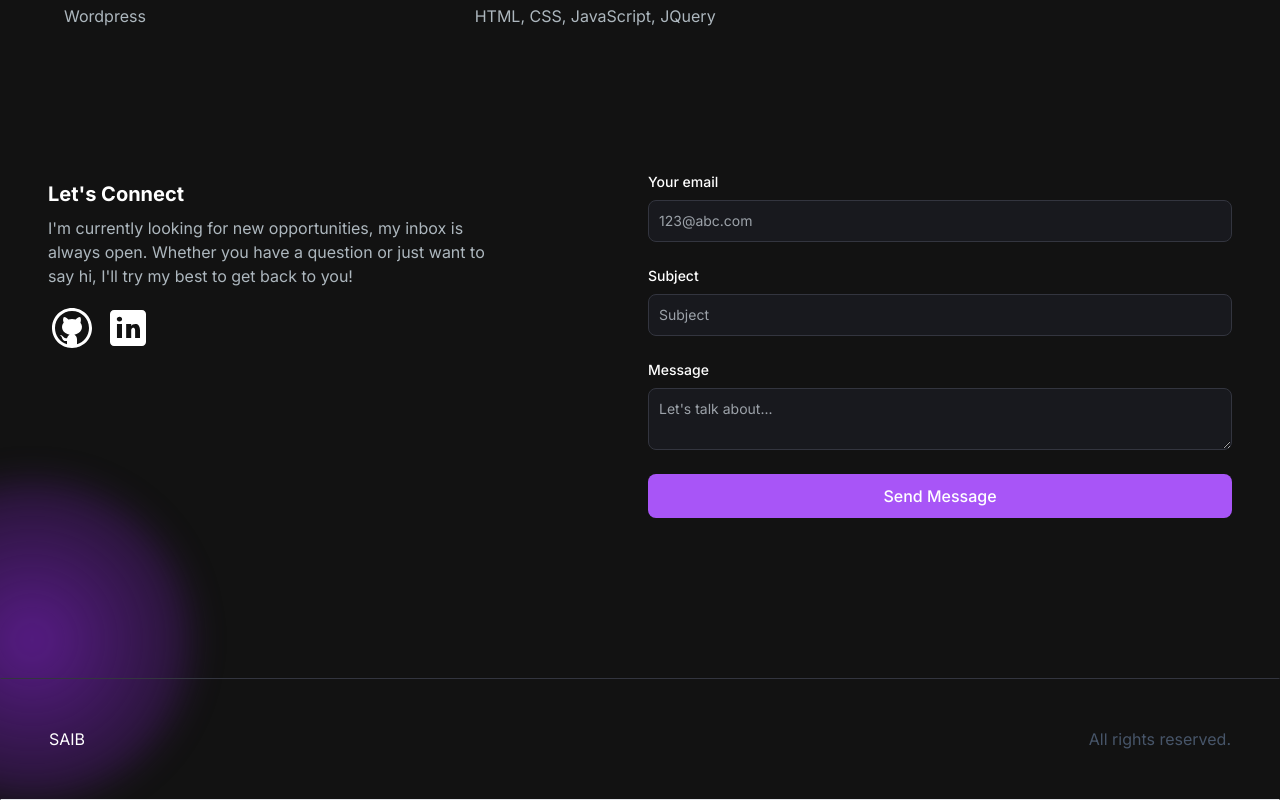
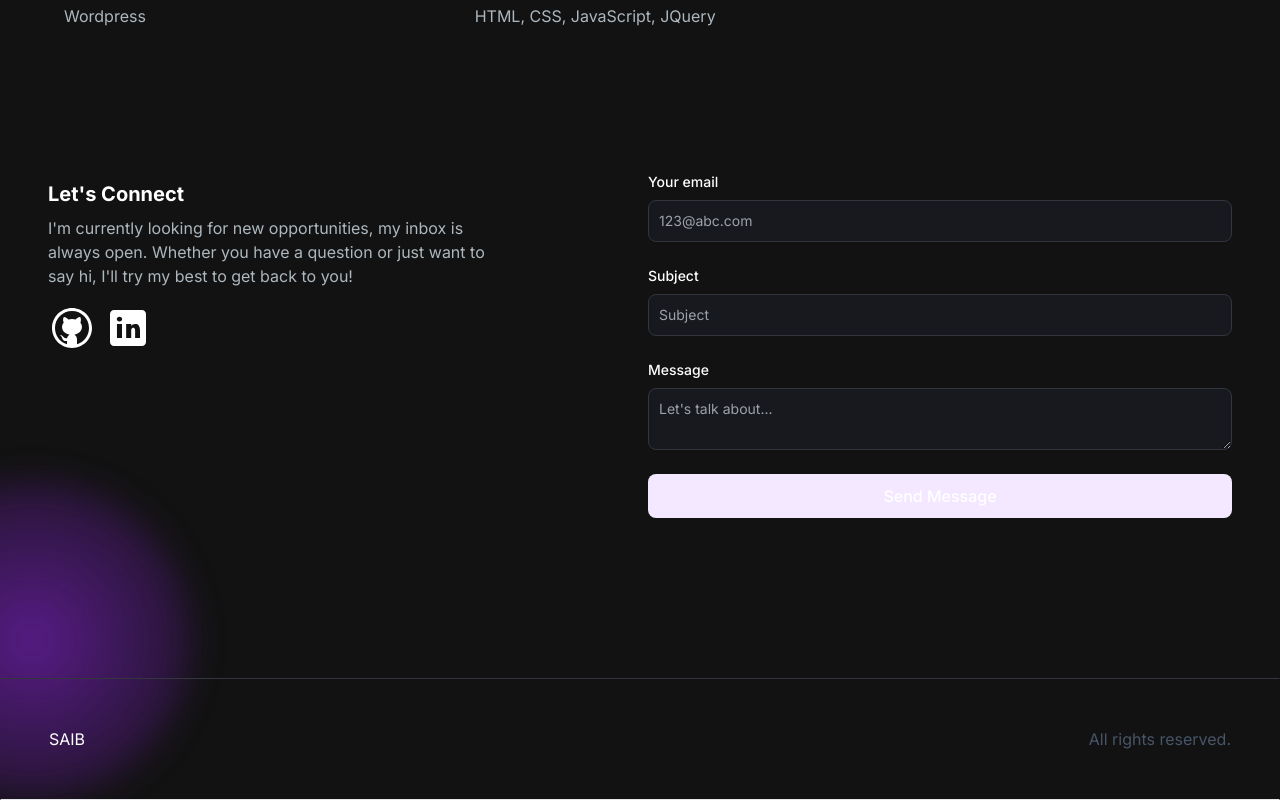
Before and after one commit to SaibNadeem28/portfolioo, a Next.js app: page / in a window 1280 px wide. Shown: the part 2448-3248 px from the top of the page. Built offline with nearby package versions, Linux system fonts and the light colour scheme.

Commit message:
button color

```diff
--- a/src/app/components/EmailSection.jsx
+++ b/src/app/components/EmailSection.jsx
@@ -119,7 +119,7 @@
             </div>
             <button
               type="submit"
-              className="bg-primary-500 hover:bg-primary-600 text-white font-medium py-2.5 px-5 rounded-lg w-full"
+              className="bg-primary-100 hover:bg-primary-100 text-white font-medium py-2.5 px-5 rounded-lg w-full"
             >
               Send Message
             </button>
```
